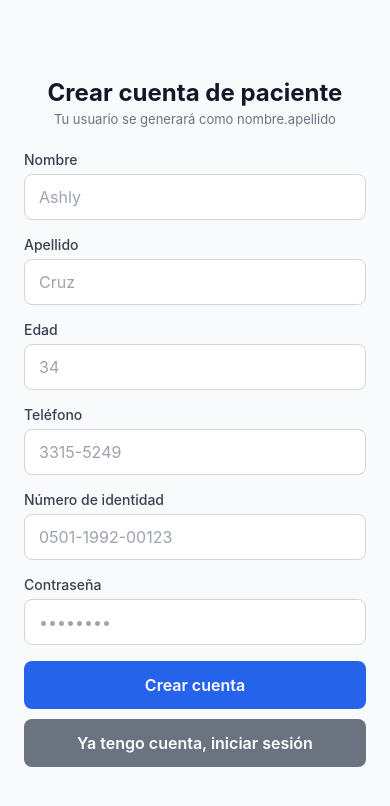
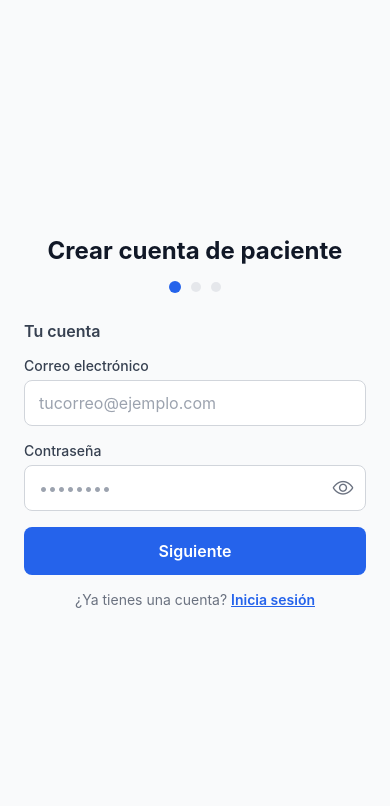
Before and after one commit to iv0070/ProyectoClase66, a React Native app in the folder hospital-app/: screen /RegistroPaciente in a window 390 px wide. Shown: the top 806 px of the page. Built offline with nearby package versions, Linux system fonts and the light colour scheme.

Commit message:
se conecto autenticacion real con supabase, se rediseño el registro para pacienres por pasos con validaciones, y login contra perfiles/auth

```diff
--- a/hospital-app/app.json
+++ b/hospital-app/app.json
@@ -23,7 +23,8 @@
     },
     "plugins": [
       "expo-sharing",
-      "expo-status-bar"
+      "expo-status-bar",
+      "@react-native-community/datetimepicker"
     ]
   }
 }
--- a/hospital-app/package.json
+++ b/hospital-app/package.json
@@ -5,6 +5,7 @@
   "dependencies": {
     "@expo/vector-icons": "^15.0.3",
     "@react-native-async-storage/async-storage": "2.2.0",
+    "@react-native-community/datetimepicker": "9.1.0",
     "@react-navigation/bottom-tabs": "^7.18.18",
     "@react-navigation/native": "^7.3.17",
     "@react-navigation/native-stack": "^7.18.9",
--- a/hospital-app/src/components/CustomInput.tsx
+++ b/hospital-app/src/components/CustomInput.tsx
@@ -1,5 +1,6 @@
 import React, { useState } from 'react';
-import { View, TextInput, Text, StyleSheet, TextInputProps } from 'react-native';
+import { View, TextInput, Text, StyleSheet, TextInputProps, TouchableOpacity } from 'react-native';
+import { Ionicons } from '@expo/vector-icons';
 
 type ValidationType = 'text' | 'email' | 'password';
 
@@ -21,13 +22,13 @@ export default function CustomInput({
 }: CustomInputProps) {
   const [touched, setTouched] = useState(false);
   const [error, setError] = useState('');
+  const [mostrarContrasena, setMostrarContrasena] = useState(false);
 
   const validate = (text: string) => {
     if (required && text.trim() === '') {
       setError('Este campo es obligatorio');
       return;
     }
-
     if (validationType === 'email' && text.trim() !== '') {
       const emailRegex = /^[^\s@]+@[^\s@]+\.[^\s@]+$/;
       if (!emailRegex.test(text)) {
@@ -35,14 +36,12 @@ export default function CustomInput({
         return;
       }
     }
-
     if (validationType === 'password' && text.trim() !== '') {
       if (text.length < 6) {
         setError('La contraseña debe tener al menos 6 caracteres');
         return;
       }
     }
-
     setError('');
   };
 
@@ -58,20 +57,36 @@ export default function CustomInput({
     validate(value);
   };
 
+  const esPassword = validationType === 'password';
+
   return (
     <View style={styles.container}>
       <Text style={styles.label}>{label}</Text>
+      <View style={styles.inputWrapper}>
         <TextInput
-        style={[styles.input, error ? styles.inputError : null]}
+          style={[styles.input, esPassword && styles.inputConIcono, error ? styles.inputError : null]}
           value={value}
           onChangeText={handleChangeText}
           onBlur={handleBlur}
-        secureTextEntry={validationType === 'password'}
+          secureTextEntry={esPassword && !mostrarContrasena}
           keyboardType={validationType === 'email' ? 'email-address' : 'default'}
           autoCapitalize={validationType === 'email' ? 'none' : 'sentences'}
           placeholderTextColor="#9CA3AF"
           {...rest}
         />
+        {esPassword && (
+          <TouchableOpacity
+            style={styles.iconoOjo}
+            onPress={() => setMostrarContrasena(!mostrarContrasena)}
+          >
+            <Ionicons
+              name={mostrarContrasena ? 'eye-off-outline' : 'eye-outline'}
+              size={22}
+              color="#6B7280"
+            />
+          </TouchableOpacity>
+        )}
+      </View>
       {error ? <Text style={styles.errorText}>{error}</Text> : null}
     </View>
   );
@@ -88,6 +103,10 @@ const styles = StyleSheet.create({
     marginBottom: 6,
     color: '#374151',
   },
+  inputWrapper: {
+    position: 'relative',
+    justifyContent: 'center',
+  },
   input: {
     borderWidth: 1,
     borderColor: '#D1D5DB',
@@ -97,8 +116,15 @@ const styles = StyleSheet.create({
     fontSize: 16,
     backgroundColor: '#fff',
   },
+  inputConIcono: {
+    paddingRight: 44,
+  },
   inputError: {
     borderColor: '#DC2626',
+  },
+  iconoOjo: {
+    position: 'absolute',
+    right: 12,
   },
   errorText: {
     color: '#DC2626',
--- a/hospital-app/src/screens/LoginScreen.tsx
+++ b/hospital-app/src/screens/LoginScreen.tsx
@@ -2,9 +2,9 @@ import React, { useState } from 'react';
 import { View, Text, StyleSheet, ScrollView, KeyboardAvoidingView, Platform, Image, TouchableOpacity } from 'react-native';
 import CustomInput from '../components/CustomInput';
 import CustomButton from '../components/CustomButtom';
-import { doctores, pacientes, recepcionistas } from '../data/mockData';
+import { doctores, recepcionistas } from '../data/mockData';
+import { supabase } from '../../lib/supabase';
 
-type Role = 'doctor' | 'paciente' | 'recepcion';
 
 interface LoginScreenProps {
   navigation?: any;
@@ -14,51 +14,69 @@ export default function LoginScreen({ navigation }: LoginScreenProps) {
   const [usuario, setUsuario] = useState('');
   const [contrasena, setContrasena] = useState('');
   const [loginError, setLoginError] = useState('');
+  const [cargando, setCargando] = useState(false);
 
-  const handleLogin = (rol: Role) => {
+  const handleLogin = async () => {
     if (usuario.trim() === '' || contrasena.trim() === '') {
       setLoginError('Debes ingresar usuario y contraseña');
       return;
     }
 
-    if (rol === 'doctor') {
+    setLoginError('');
+    setCargando(true);
+
+    // 1. Buscar el perfil en Supabase por el campo "usuario"
+    const { data: perfil, error: perfilError } = await supabase
+      .from('perfiles')
+      .select('email, rol')
+      .eq('usuario', usuario.trim())
+      .single();
+
+    if (perfil && !perfilError) {
+      // 2. Existe en Supabase: intentar login real con su correo
+      const { error: authError } = await supabase.auth.signInWithPassword({
+        email: perfil.email,
+        password: contrasena,
+      });
+
+      setCargando(false);
+
+      if (authError) {
+        setLoginError('Usuario o contraseña incorrectos');
+        return;
+      }
+
+      // 3. Login exitoso, navegar según el rol guardado en Supabase
+      if (perfil.rol === 'paciente') {
+        navigation?.reset({ index: 0, routes: [{ name: 'PatientTabs' }] });
+      } else if (perfil.rol === 'doctor') {
+        navigation?.reset({ index: 0, routes: [{ name: 'DoctorStack' }] });
+      } else if (perfil.rol === 'recepcion') {
+        navigation?.reset({ index: 0, routes: [{ name: 'ReceptionStack' }] });
+      }
+      return;
+    }
+
+    // 4. No existe en Supabase todavía: revisar el mock (temporal, para doctor/recepcion)
+    setCargando(false);
+
     const doctorValido = doctores.find(
       (d) => d.usuario === usuario && d.contrasena === contrasena
     );
-      if (!doctorValido) {
-        setLoginError('Usuario o contraseña incorrectos');
-        return;
-      }
-      setLoginError('');
+    if (doctorValido) {
       navigation?.navigate('DoctorStack');
       return;
     }
 
-    if (rol === 'paciente') {
-      const pacienteValido = pacientes.find(
-        (p) => p.usuario === usuario && p.contrasena === contrasena
+    const recepcionistaValido = recepcionistas.find(
+      (r) => r.usuario === usuario && r.contrasena === contrasena
     );
-      if (!pacienteValido) {
-        setLoginError('Usuario o contraseña incorrectos');
-        return;
-      }
-      setLoginError('');
-      navigation?.navigate('PatientTabs');
+    if (recepcionistaValido) {
+      navigation?.navigate('ReceptionStack');
       return;
     }
 
-    if (rol === 'recepcion') {
-      const recepcionistaValido = recepcionistas.find(
-        (r) => r.usuario === usuario && r.contrasena === contrasena
-      );
-      if (!recepcionistaValido) {
     setLoginError('Usuario o contraseña incorrectos');
-        return;
-      }
-      setLoginError('');
-      navigation?.navigate('ReceptionStack');
-      return;
-    }
   };
 
   return (
@@ -71,7 +89,6 @@ export default function LoginScreen({ navigation }: LoginScreenProps) {
           source={require('../../assets/icon.png')}
           style={styles.logo}
         />
-
         <Text style={styles.title}>Sistema Hospitalario</Text>
         <Text style={styles.subtitle}>Inicia sesión para continuar</Text>
 
@@ -81,6 +98,7 @@ export default function LoginScreen({ navigation }: LoginScreenProps) {
           onChangeText={setUsuario}
           validationType="text"
           placeholder="tu.usuario"
+          autoCapitalize="none"
         />
 
         <CustomInput
@@ -93,109 +111,41 @@ export default function LoginScreen({ navigation }: LoginScreenProps) {
 
         {loginError ? <Text style={styles.errorText}>{loginError}</Text> : null}
 
-        <Text style={styles.roleLabel}>Entrar como:</Text>
-
         <CustomButton
-          title="Doctor"
-          onPress={() => handleLogin('doctor')}
+          title={cargando ? 'Ingresando...' : 'Iniciar sesión'}
+          onPress={handleLogin}
           variant="primary"
-          style={styles.roleButton}
+          disabled={cargando}
+          loading={cargando}
         />
-        <CustomButton
-          title="Paciente"
-          onPress={() => handleLogin('paciente')}
-          variant="secondary"
-          style={styles.roleButton}
-        />
-        <CustomButton
-          title="Recepcion"
-          onPress={() => handleLogin('recepcion')}
-          variant="danger"
-          style={styles.roleButton}
-        />
-
-        <Text style={styles.hintText}>
-          Prueba con: carla.mejia / 123456 (Doctor) · ashly.cruz / 123456 (Paciente) · daniel.martinez / 456123 (Recepción)
-        </Text>
 
         <TouchableOpacity
           onPress={() => navigation?.navigate('RegistroPaciente')}
           style={styles.registroContainer}
+          activeOpacity={0.5}
         >
           <Text style={styles.registroTexto}>
             ¿No tienes una cuenta? <Text style={styles.registroLink}>Regístrate</Text>
           </Text>
         </TouchableOpacity>
+
+        <Text style={styles.hintText}>
+          Prueba con: carla.mejia / 123456 (Doctor) · daniel.martinez / 456123 (Recepción)
+        </Text>
       </ScrollView>
     </KeyboardAvoidingView>
   );
 }
 
 const styles = StyleSheet.create({
-  flex: {
-    flex: 1,
-  },
-  container: {
-    flexGrow: 1,
-    justifyContent: 'center',
-    padding: 24,
-    backgroundColor: '#F9FAFB',
-  },
-  logo: {
-    width: 90,
-    height: 90,
-    alignSelf: 'center',
-    marginBottom: 16,
-    borderRadius: 20,
-  },
-  title: {
-    fontSize: 26,
-    fontWeight: '700',
-    color: '#111827',
-    textAlign: 'center',
-    marginBottom: 4,
-  },
-  subtitle: {
-    fontSize: 15,
-    color: '#6B7280',
-    textAlign: 'center',
-    marginBottom: 32,
-  },
-  errorText: {
-    color: '#DC2626',
-    fontSize: 14,
-    marginBottom: 12,
-    textAlign: 'center',
-  },
-  roleLabel: {
-    fontSize: 14,
-    fontWeight: '600',
-    color: '#374151',
-    marginTop: 12,
-    marginBottom: 10,
-  },
-  roleButton: {
-    marginBottom: 10,
-  },
-  hintText: {
-    fontSize: 12,
-    color: '#9CA3AF',
-    textAlign: 'center',
-    marginTop: 16,
-  },
-
-  registroContainer: {
-  marginTop: 16,
-  alignItems: 'center',
-},
-registroTexto: {
-  fontSize: 14,
-  color: '#6B7280',
-},
-registroLink: {
-  color: '#2563EB',
-  fontWeight: '600',
-  textDecorationLine: 'underline',
-},
-
+  flex: { flex: 1 },
+  container: { flexGrow: 1, justifyContent: 'center', padding: 24, backgroundColor: '#F9FAFB' },
+  logo: { width: 90, height: 90, alignSelf: 'center', marginBottom: 16, borderRadius: 20 },
+  title: { fontSize: 26, fontWeight: '700', color: '#111827', textAlign: 'center', marginBottom: 4 },
+  subtitle: { fontSize: 15, color: '#6B7280', textAlign: 'center', marginBottom: 32 },
+  errorText: { color: '#DC2626', fontSize: 14, marginBottom: 12, textAlign: 'center' },
+  registroContainer: { marginTop: 16, alignItems: 'center' },
+  registroTexto: { fontSize: 14, color: '#6B7280' },
+  registroLink: { color: '#2563EB', fontWeight: '600', textDecorationLine: 'underline' },
+  hintText: { fontSize: 12, color: '#9CA3AF', textAlign: 'center', marginTop: 16 },
 });
--- a/hospital-app/src/screens/RegistroPacienteScreen.tsx
+++ b/hospital-app/src/screens/RegistroPacienteScreen.tsx
@@ -1,5 +1,7 @@
 import React, { useState } from 'react';
-import { View, Text, StyleSheet, ScrollView, KeyboardAvoidingView, Platform, Alert } from 'react-native';
+import {View, Text, StyleSheet, ScrollView, KeyboardAvoidingView, Platform, Alert, TouchableOpacity,
+} from 'react-native';
+import DateTimePicker from '@react-native-community/datetimepicker';
 import CustomInput from '../components/CustomInput';
 import CustomButton from '../components/CustomButtom';
 import { supabase } from '../../lib/supabase';
@@ -9,48 +11,163 @@ interface RegistroPacienteScreenProps {
   navigation?: any;
 }
 
+const TOTAL_PASOS = 3;
+
+
+
+function calcularEdad(fechaNacimiento: Date): number {
+  const hoy = new Date();
+  let edad = hoy.getFullYear() - fechaNacimiento.getFullYear();
+  const mes = hoy.getMonth() - fechaNacimiento.getMonth();
+  if (mes < 0 || (mes === 0 && hoy.getDate() < fechaNacimiento.getDate())) {
+    edad--;
+  }
+  return edad;
+}
+
+function validarIdentidadHondurena(identidad: string): boolean {
+  const formato = /^\d{4}-\d{4}-\d{5}$/;
+  return formato.test(identidad);
+}
+
+function formatearFecha(fecha: Date): string {
+  const dia = String(fecha.getDate()).padStart(2, '0');
+  const mes = String(fecha.getMonth() + 1).padStart(2, '0');
+  const anio = fecha.getFullYear();
+  return `${dia}/${mes}/${anio}`;
+}
+
+
+function IndicadorProgreso({ pasoActual }: { pasoActual: number }) {
+  return (
+    <View style={styles.puntosContainer}>
+      {Array.from({ length: TOTAL_PASOS }).map((_, index) => {
+        const numeroPaso = index + 1;
+        const activo = numeroPaso === pasoActual;
+        const completado = numeroPaso < pasoActual;
+        return (
+          <View
+            key={numeroPaso}
+            style={[
+              styles.punto,
+              activo && styles.puntoActivo,
+              completado && styles.puntoCompletado,
+            ]}
+          />
+        );
+      })}
+    </View>
+  );
+}
+
+
+
 export default function RegistroPacienteScreen({ navigation }: RegistroPacienteScreenProps) {
+  const [paso, setPaso] = useState(1);
+
+
+  const [email, setEmail] = useState('');
+  const [contrasena, setContrasena] = useState('');
+
+
   const [nombre, setNombre] = useState('');
   const [apellido, setApellido] = useState('');
-  const [edad, setEdad] = useState('');
+  const [fechaNacimiento, setFechaNacimiento] = useState<Date | null>(null);
+  const [mostrarCalendario, setMostrarCalendario] = useState(false);
+
   const [telefono, setTelefono] = useState('');
   const [identidad, setIdentidad] = useState('');
-  const [contrasena, setContrasena] = useState('');
+
   const [error, setError] = useState('');
   const [cargando, setCargando] = useState(false);
 
-  const handleRegistro = async () => {
-    if (!nombre.trim() || !apellido.trim() || !edad.trim() || !contrasena.trim()) {
-      setError('Nombre, apellido, edad y contraseña son obligatorios');
-      return;
+  const handleCambiarFecha = (event: any, fechaSeleccionada?: Date) => {
+    setMostrarCalendario(Platform.OS === 'ios');
+    if (fechaSeleccionada) {
+      setFechaNacimiento(fechaSeleccionada);
+    }
+  };
+
+
+  const validarPasoActual = (): boolean => {
+    if (paso === 1) {
+      if (!email.trim() || !email.includes('@')) {
+        setError('Ingresa un correo electrónico válido');
+        return false;
+      }
+      if (!contrasena.trim()) {
+        setError('La contraseña es obligatoria');
+        return false;
+      }
+      if (contrasena.length < 6) {
+        setError('La contraseña debe tener al menos 6 caracteres');
+        return false;
+      }
     }
 
-    if (contrasena.length < 6) {
-      setError('La contraseña debe tener al menos 6 caracteres');
-      return;
+    if (paso === 2) {
+      if (!nombre.trim()) {
+        setError('El nombre es obligatorio');
+        return false;
+      }
+      if (!apellido.trim()) {
+        setError('El apellido es obligatorio');
+        return false;
+      }
+      if (!fechaNacimiento) {
+        setError('Selecciona tu fecha de nacimiento');
+        return false;
+      }
+      const edad = calcularEdad(fechaNacimiento);
+      if (edad < 0 || edad > 120) {
+        setError('La fecha de nacimiento no es válida');
+        return false;
+      }
     }
 
-    const edadNumero = parseInt(edad, 10);
-    if (isNaN(edadNumero) || edadNumero <= 0) {
-      setError('Ingresa una edad válida');
-      return;
+    if (paso === 3) {
+      if (!identidad.trim()) {
+        setError('El número de identidad es obligatorio');
+        return false;
+      }
+     if (!validarIdentidadHondurena(identidad)) {
+  setError(`Valor recibido: "${identidad}" (longitud: ${identidad.length})`);
+  return false;
+}
     }
 
     setError('');
+    return true;
+  };
+
+  const handleSiguiente = () => {
+    if (!validarPasoActual()) return;
+    setPaso(paso + 1);
+  };
+
+  const handleAtras = () => {
+    setError('');
+    setPaso(paso - 1);
+  };
+
+  const handleRegistro = async () => {
+    if (!validarPasoActual()) return;
+
     setCargando(true);
 
     const usuario = `${nombre.trim().toLowerCase()}.${apellido.trim().toLowerCase()}`;
-    const correoSimulado = `${usuario}@hospital.local`;
 
     const { data: authData, error: authError } = await supabase.auth.signUp({
-      email: correoSimulado,
+      email: email.trim(),
       password: contrasena,
     });
 
     if (authError) {
       setCargando(false);
-      if (authError.message.includes('already registered')) {
-        setError('Ese usuario ya existe, elige otro nombre o apellido');
+      if (authError.message.includes('already registered') || authError.message.includes('already been registered')) {
+        setError('Ya existe una cuenta registrada con este correo. Inicia sesión en su lugar.');
+      } else if (authError.message.includes('Password')) {
+        setError('La contraseña no cumple los requisitos mínimos de seguridad.');
       } else {
         setError('No se pudo crear la cuenta: ' + authError.message);
       }
@@ -66,10 +183,12 @@ export default function RegistroPacienteScreen({ navigation }: RegistroPacienteS
     const { error: perfilError } = await supabase.from('perfiles').insert({
       id: authData.user.id,
       rol: 'paciente',
+      usuario,
+      email: email.trim(),
       nombre: `${nombre.trim()} ${apellido.trim()}`,
       telefono: telefono.trim() || null,
-      edad: edadNumero,
-      identidad: identidad.trim() || null,
+      fecha_nacimiento: fechaNacimiento!.toISOString().split('T')[0],
+      identidad: identidad.trim(),
     });
 
     setCargando(false);
@@ -93,31 +212,136 @@ export default function RegistroPacienteScreen({ navigation }: RegistroPacienteS
     >
       <ScrollView contentContainerStyle={styles.container}>
         <Text style={styles.title}>Crear cuenta de paciente</Text>
-        <Text style={styles.subtitle}>Tu usuario se generará como nombre.apellido</Text>
+        <IndicadorProgreso pasoActual={paso} />
 
-        <CustomInput label="Nombre" value={nombre} onChangeText={setNombre} validationType="text" placeholder="Ashly" />
-        <CustomInput label="Apellido" value={apellido} onChangeText={setApellido} validationType="text" placeholder="Cruz" />
-        <CustomInput label="Edad" value={edad} onChangeText={setEdad} validationType="text" placeholder="34" />
-        <CustomInput label="Teléfono" value={telefono} onChangeText={setTelefono} validationType="text" placeholder="3315-5249" />
-        <CustomInput label="Número de identidad" value={identidad} onChangeText={setIdentidad} validationType="text" placeholder="0501-1992-00123" />
-        <CustomInput label="Contraseña" value={contrasena} onChangeText={setContrasena} validationType="password" placeholder="••••••••" />
+        {paso === 1 && (
+          <>
+            <Text style={styles.pasoTitulo}>Tu cuenta</Text>
+            <CustomInput
+              label="Correo electrónico"
+              value={email}
+              onChangeText={setEmail}
+              validationType="email"
+              placeholder="tucorreo@ejemplo.com"
+            />
+            <CustomInput
+              label="Contraseña"
+              value={contrasena}
+              onChangeText={setContrasena}
+              validationType="password"
+              placeholder="••••••••"
+            />
+          </>
+        )}
+
+        {paso === 2 && (
+          <>
+            <Text style={styles.pasoTitulo}>Datos personales</Text>
+            <CustomInput
+              label="Nombre"
+              value={nombre}
+              onChangeText={setNombre}
+              validationType="text"
+              placeholder="Ashly"
+            />
+            <CustomInput
+              label="Apellido"
+              value={apellido}
+              onChangeText={setApellido}
+              validationType="text"
+              placeholder="Cruz"
+            />
+
+            <Text style={styles.label}>Fecha de nacimiento</Text>
+            <TouchableOpacity
+              style={styles.fechaBoton}
+              onPress={() => setMostrarCalendario(true)}
+            >
+              <Text style={fechaNacimiento ? styles.fechaTexto : styles.fechaPlaceholder}>
+                {fechaNacimiento ? formatearFecha(fechaNacimiento) : 'Toca para elegir una fecha'}
+              </Text>
+            </TouchableOpacity>
+
+            {mostrarCalendario && (
+              <DateTimePicker
+                value={fechaNacimiento ?? new Date(2000, 0, 1)}
+                mode="date"
+                display={Platform.OS === 'ios' ? 'spinner' : 'default'}
+                maximumDate={new Date()}
+                onChange={handleCambiarFecha}
+              />
+            )}
+
+            {fechaNacimiento && (
+              <Text style={styles.edadCalculada}>
+                Edad: {calcularEdad(fechaNacimiento)} años
+              </Text>
+            )}
+          </>
+        )}
+
+        {paso === 3 && (
+          <>
+            <Text style={styles.pasoTitulo}>Contacto</Text>
+            <CustomInput
+              label="Teléfono"
+              value={telefono}
+              onChangeText={setTelefono}
+              validationType="text"
+              placeholder="3315-5249"
+            />
+            <CustomInput
+              label="Número de identidad"
+              value={identidad}
+              onChangeText={setIdentidad}
+              validationType="text"
+              placeholder="0501-1992-00123"
+            />
+          </>
+        )}
 
         {error ? <Text style={styles.errorText}>{error}</Text> : null}
 
+        <View style={styles.botonesFila}>
+          {paso > 1 && (
+            <CustomButton
+              title="Atrás"
+              onPress={handleAtras}
+              variant="secondary"
+              style={styles.botonMitad}
+            />
+          )}
+
+          {paso < TOTAL_PASOS ? (
+            <CustomButton
+              title="Siguiente"
+              onPress={handleSiguiente}
+              variant="primary"
+              style={paso > 1 ? styles.botonMitad : styles.botonCompleto}
+            />
+          ) : (
             <CustomButton
               title={cargando ? 'Creando cuenta...' : 'Crear cuenta'}
               onPress={handleRegistro}
               variant="primary"
               disabled={cargando}
               loading={cargando}
+              style={styles.botonMitad}
             />
+          )}
+        </View>
 
-        <CustomButton
-          title="Ya tengo cuenta, iniciar sesión"
+        {paso === 1 && (
+          <TouchableOpacity
             onPress={() => navigation?.navigate('Login')}
-          variant="secondary"
-          style={{ marginTop: 10 }}
-        />
+            style={styles.loginContainer}
+            activeOpacity={0.5}
+          >
+            <Text style={styles.loginTexto}>
+              ¿Ya tienes una cuenta? <Text style={styles.loginLink}>Inicia sesión</Text>
+            </Text>
+          </TouchableOpacity>
+        )}
       </ScrollView>
     </KeyboardAvoidingView>
   );
@@ -126,7 +350,52 @@ export default function RegistroPacienteScreen({ navigation }: RegistroPacienteS
 const styles = StyleSheet.create({
   flex: { flex: 1 },
   container: { flexGrow: 1, justifyContent: 'center', padding: 24, backgroundColor: '#F9FAFB' },
-  title: { fontSize: 24, fontWeight: '700', color: '#111827', textAlign: 'center', marginBottom: 4 },
-  subtitle: { fontSize: 13, color: '#6B7280', textAlign: 'center', marginBottom: 24 },
+  title: { fontSize: 24, fontWeight: '700', color: '#111827', textAlign: 'center', marginBottom: 16 },
+  pasoTitulo: { fontSize: 16, fontWeight: '600', color: '#374151', marginBottom: 16 },
+  puntosContainer: {
+    flexDirection: 'row',
+    justifyContent: 'center',
+    alignItems: 'center',
+    marginBottom: 28,
+  },
+  punto: {
+    width: 10,
+    height: 10,
+    borderRadius: 5,
+    backgroundColor: '#E5E7EB',
+    marginHorizontal: 5,
+  },
+  puntoActivo: {
+    backgroundColor: '#2563EB',
+    width: 12,
+    height: 12,
+    borderRadius: 6,
+  },
+  puntoCompletado: {
+    backgroundColor: '#93C5FD',
+  },
+  label: { fontSize: 14, fontWeight: '500', marginBottom: 6, color: '#374151' },
+  fechaBoton: {
+    borderWidth: 1,
+    borderColor: '#D1D5DB',
+    borderRadius: 8,
+    paddingHorizontal: 14,
+    paddingVertical: 12,
+    backgroundColor: '#fff',
+    marginBottom: 8,
+  },
+  fechaTexto: { fontSize: 16, color: '#111827' },
+  fechaPlaceholder: { fontSize: 16, color: '#9CA3AF' },
+  edadCalculada: { fontSize: 13, color: '#2563EB', marginBottom: 16 },
   errorText: { color: '#DC2626', fontSize: 14, marginBottom: 12, textAlign: 'center' },
+  botonesFila: {
+    flexDirection: 'row',
+    justifyContent: 'space-between',
+    gap: 10,
+  },
+  botonMitad: { flex: 1 },
+  botonCompleto: { flex: 1 },
+  loginContainer: { marginTop: 16, alignItems: 'center' },
+  loginTexto: { fontSize: 14, color: '#6B7280' },
+  loginLink: { color: '#2563EB', fontWeight: '600', textDecorationLine: 'underline' },
 });
```
Also changed, not shown: 1 other file (tests, documents, lock files or other folders). Lines whose indentation alone changed are shown as unchanged.
